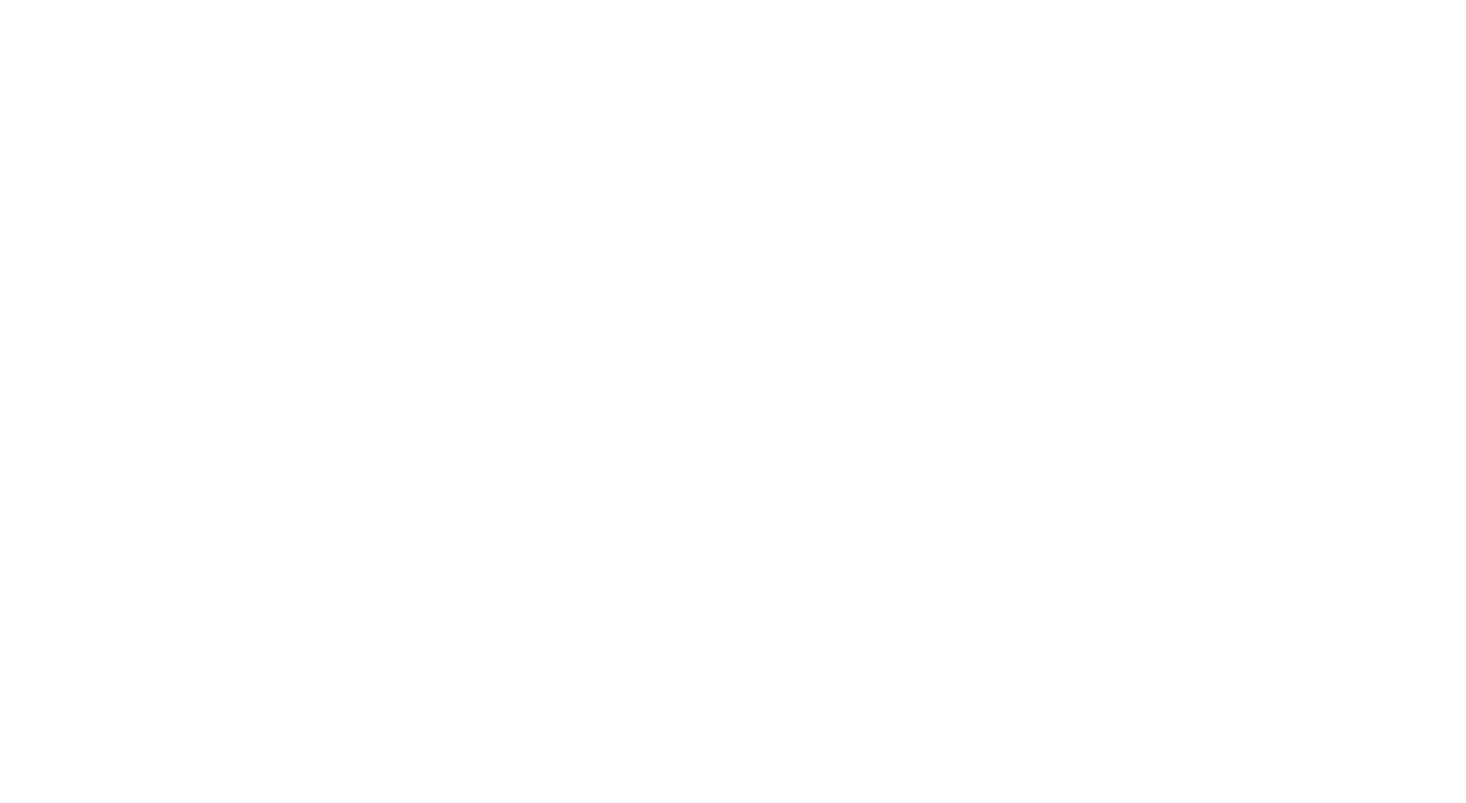
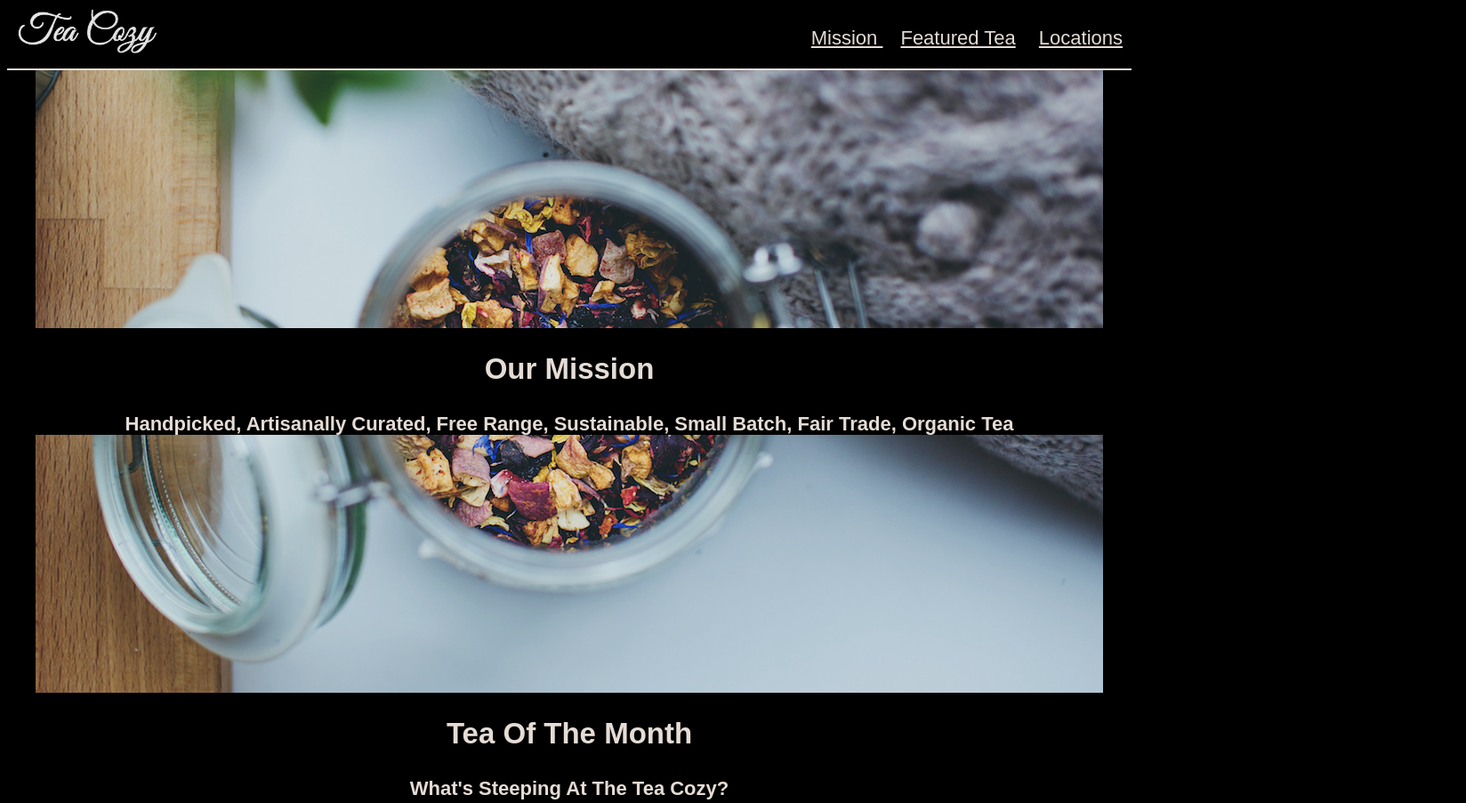
Before and after one commit to Kamausimon/teacozy, a plain HTML site: page index.html in a window 1280 px wide. Shown: the top 903 px of the page at 89% size, 1648 px wide, since content can reach past the window. Before the commit the page ends 800 px from the top, so only its background shows below. Drawn offline with Linux system fonts and the light colour scheme.

Commit message:
made changes to the header and section 1

```diff
--- a/index.css
+++ b/index.css
@@ -0,0 +1,77 @@
+body{
+    font-family: Arial, Helvetica, sans-serif;
+    font-size:22px;
+    color:seashell;
+    background-color:black;
+    opacity: 0.9;
+}
+/* Header section styling */
+
+header{
+    height:69px;
+    border-bottom: 1px solid seashell;
+    padding: 0px;
+    margin: 0px;
+    position: sticky;
+    top: 0px;
+    background-color: black;
+
+
+
+
+}
+
+#imglogo{
+    height:50px;
+    padding-left: 10px;
+    display: inline-flex;
+    justify-content:flex-start;
+    margin:2px;
+
+}
+
+navbar{
+    display:inline-flex;
+justify-content: flex-end;
+float: right;
+clear:both;
+
+}
+
+
+navbar  ul li{
+    display:inline;
+    text-decoration:underline;
+    padding:10px;
+}
+
+
+
+
+/* section1*/
+
+#section1{
+height:700px;
+background-image: url(mission-background.jpg);
+padding: 0px;
+margin: 0px;
+border-top:1px solid seashell;
+display: flex;
+align-items: center;
+background-repeat: no-repeat;
+background-position: center;
+
+}
+
+h2, h4 {
+text-align:center;
+padding: 0px;
+
+}
+
+#firsthead{
+    background-color: black;
+    opacity: 1;
+    width:1500px;
+  height:120px;
+}
--- a/index.html
+++ b/index.html
@@ -3,11 +3,169 @@
 <html lang="en">
 
     <head>
+        <meta charset="UTF-8">
+        <meta name="viewport" content="width=device-width , initial-scale=1">
+        <link href="index.css" rel="stylesheet">
+        <title> teacozy </title>
 
     </head>
 
 
     <body>
+
+        <header>
+
+            <img src="tea-cozy-logo.png" id="imglogo">
+
+
+                <navbar>
+
+                    <ul>
+                        <li> Mission </li>
+                        <li> Featured Tea</li>
+                        <li> Locations </li>
+                    </ul>
+
+                </navbar>
+
+
+
+
+        </header>
+
+        <main>
+            <section id="section1">
+
+                <div id="firsthead">
+                    <h2> Our Mission </h2>
+                    <h4>Handpicked, Artisanally Curated, Free Range, Sustainable, Small Batch, Fair Trade, Organic Tea </h4>
+
+                </div>
+
+            </section>
+<!-- middle section -->
+
+            <section id="section2">
+
+                <div id="secondhead">
+                    <h2> Tea Of The Month</h2>
+                    <h4> What's Steeping At The Tea Cozy? </h4>
+
+                </div>
+
+                <div class="div1">
+
+                    <figure class="figure"> <img src="berryblitz.jpg" >
+
+                        <figcaption class="caption "> Fall Berry Blitz Tea </figcaption>
+
+                </figure>
+
+                     </div>
+
+                     <div class="div2">
+
+                        <figure class="figure"> <img src="spiced-rum.jpg">
+
+                            <figcaption class="caption"> Spiced Rum Tea </figcaption>
+
+                    </figure>
+
+                         </div>
+
+                         <div class="div3">
+
+                            <figure class="figure"> <img src="donut.jpg">
+
+                                <figcaption class="caption"> Seasonal Donut </figcaption>
+
+                        </figure>
+
+                             </div>
+
+                             <div class="div4">
+
+                                <figure class="figure"> <img src="myrtle-ave.jpg">
+
+                                    <figcaption class="caption"> Myrtle Ave Tea </figcaption>
+
+                            </figure>
+
+                                 </div>
+
+                                 <div class="div5">
+
+                                    <figure class="figure"> <img src="bedford-bizarre.jpg">
+
+                                        <figcaption class="caption"> Bedford Bizarre Tea </figcaption>
+
+                                </figure>
+
+                                     </div>
+
+
+
+
+            </section>
+
+            <section id="section3">
+
+                <div div="container">
+
+                   <h3> Locations</h3>
+
+                    <div class="col">
+
+                        <h3>Downtown </h3>
+                        <p> 384 West 4th St </p>
+                        <p> suite 108 </p>
+                        <p> Portland, Maine</p>
+
+
+                    </div>
+
+                    <div class="col">
+
+                        <h3>East Bayside </h3>
+                        <p> 3433 Phisherman's Avenue </p>
+                        <p> (Northwest Corner) </p>
+                        <p> Portland, Maine</p>
+
+                    </div>
+
+                    <div class=" col">
+
+                        <h3>Oakdale </h3>
+                        <p> 515 Crescent Avenue </p>
+                        <p> Second Floor </p>
+                        <p> Portland, Maine</p>
+
+                         </div>
+
+                    <H2> The Tea Cozy</H2>
+
+                </div>
+
+
+            </section>
+
+            <address>
+
+               <h5> contact@theteacozy.com</h5>
+
+                <p> 917-555-8904</p>
+
+            </address>
+
+
+        </main>
+
+
+
+        <footer>
+            <p> Copyright The Tea Cozy 2017</p>
+        </footer>
+
 
 
 
```
